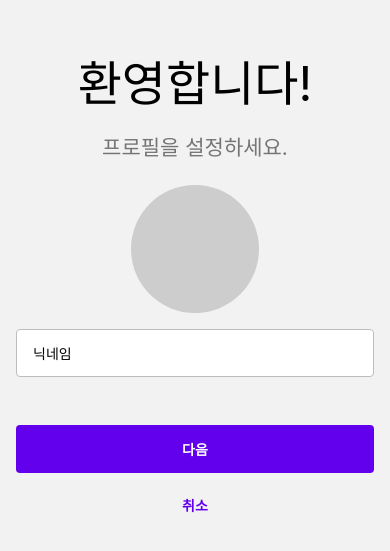
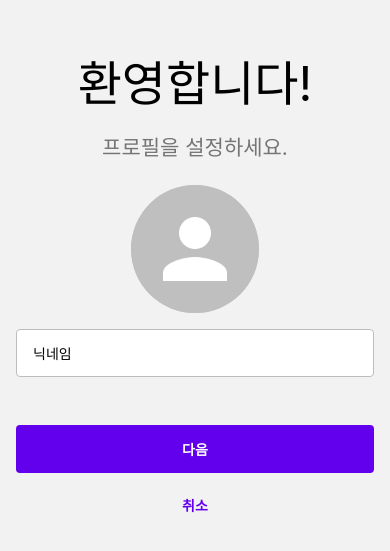
Before and after one commit to lumpenop/renadagi_exam_gallery, a React Native app: screen /Welcome in a window 390 px wide. Shown: the part 135-686 px from the top of the page. Built offline with nearby package versions, Linux system fonts and the light colour scheme; what @react-native-firebase/firestore would draw is missing.

Commit message:
firebase 는  설정이 쉽다..

```diff
--- a/App.tsx
+++ b/App.tsx
@@ -1,13 +1,15 @@
 import {NavigationContainer} from '@react-navigation/native';
 import React from 'react';
-import {StyleSheet} from 'react-native';
+import {UserContextProvider} from 'src/contexts/UserContext';
 import RootStack from 'src/screens/RootStack';
 
 const App = () => {
   return (
-    <NavigationContainer>
-      <RootStack />
-    </NavigationContainer>
+    <UserContextProvider>
+      <NavigationContainer>
+        <RootStack />
+      </NavigationContainer>
+    </UserContextProvider>
   );
 };
 
--- a/package.json
+++ b/package.json
@@ -18,6 +18,7 @@
     "@react-navigation/native-stack": "^6.9.12",
     "react": "18.2.0",
     "react-native": "0.71.7",
+    "react-native-image-picker": "^5.3.1",
     "react-native-safe-area-context": "^4.5.2",
     "react-native-screens": "^3.20.0"
   },
--- a/src/components/SetupProfile.tsx
+++ b/src/components/SetupProfile.tsx
@@ -1,33 +1,98 @@
 import {useNavigation, useRoute} from '@react-navigation/native';
 import React, {useState} from 'react';
-import {StyleSheet, View} from 'react-native';
+import {
+  ActivityIndicator,
+  Image,
+  Platform,
+  Pressable,
+  StyleSheet,
+  View,
+} from 'react-native';
+import {useUserContext} from 'src/contexts/UserContext';
 import {signOut} from '../lib/auth';
 import {createUser} from '../lib/users';
 import BorderedInput from './BorderedInput';
 import CustomButton from './CustomButton';
+import {launchImageLibrary} from 'react-native-image-picker';
+import storage from '@react-native-firebase/storage';
 
 function SetupProfile() {
   const [displayName, setDisplayName] = useState('');
   const navigation = useNavigation();
+  const {setUser} = useUserContext();
+  const [response, setResponse] = useState(null);
+  const [loading, setLoading] = useState(false);
 
   const {params} = useRoute();
   const {uid} = params || {};
 
-  const onSubmit = () => {
-    createUser({
+  const onSubmit = async () => {
+    setLoading(true);
+
+    let photoURL = null;
+
+    if (response) {
+      const asset = response.assets[0];
+      const extension = asset.fileName.split('.').pop(); // 확장자 추출
+      const reference = storage().ref(`/profile/${uid}.${extension}`);
+
+      if (Platform.OS === 'android') {
+        await reference.putString(asset.base64, 'base64', {
+          contentType: asset.type,
+        });
+      } else {
+        await reference.putFile(asset.uri);
+      }
+
+      photoURL = response ? await reference.getDownloadURL() : null;
+    }
+
+    const user = {
       id: uid,
       displayName,
-      photoURL: null,
-    });
+      photoURL,
+    };
+
+    createUser(user);
+    setUser(user);
   };
+
   const onCancel = () => {
     signOut();
     navigation.goBack();
   };
 
+  const onSelectImage = () => {
+    launchImageLibrary(
+      {
+        mediaType: 'photo',
+        maxWidth: 512,
+        maxHeight: 512,
+        includeBase64: Platform.OS === 'android',
+      },
+      res => {
+        if (res.didCancel) {
+          // 취소했을 경우
+          return;
+        }
+        // @ts-ignore
+        setResponse(res);
+      },
+    );
+  };
+
   return (
     <View style={styles.block}>
-      <View style={styles.circle} />
+      <Pressable onPress={onSelectImage}>
+        <Image
+          style={styles.circle}
+          source={
+            response
+              ? {uri: response?.assets[0]?.uri}
+              : require('src/assets/img.png')
+          }
+        />
+      </Pressable>
       <View style={styles.form}>
         <BorderedInput
           placeholder="닉네임"
@@ -36,10 +101,14 @@ function SetupProfile() {
           onSubmitEditing={onSubmit}
           returnKeyType="next"
         />
-        <View style={styles.buttons}>
-          <CustomButton title="다음" onPress={onSubmit} hasMarginBottom />
-          <CustomButton title="취소" onPress={onCancel} theme="secondary" />
-        </View>
+        {loading ? (
+          <ActivityIndicator size={32} color="#6200ee" style={styles.spinner} />
+        ) : (
+          <View style={styles.buttons}>
+            <CustomButton title="다음" onPress={onSubmit} hasMarginBottom />
+            <CustomButton title="취소" onPress={onCancel} theme="secondary" />
+          </View>
+        )}
       </View>
     </View>
   );
@@ -65,6 +134,7 @@ const styles = StyleSheet.create({
   buttons: {
     marginTop: 48,
   },
+  spinner: {},
 });
 
 export default SetupProfile;
--- a/src/contexts/UserContext.tsx
+++ b/src/contexts/UserContext.tsx
@@ -1,26 +1,24 @@
-import React, {createContext, useContext} from 'react';
-import {Text} from 'react-native';
+import React, {useContext, createContext, useState} from 'react';
 
 const UserContext = createContext(null);
 
-interface Props {
-  children: JSX.Element;
+export function UserContextProvider({children}) {
+  const [user, setUser] = useState(null);
+  return (
+    <UserContext.Provider
+      children={children}
+      value={{
+        user,
+        setUser,
+      }}
+    />
+  );
 }
 
-export const UserContextProvider: React.FC<Props> = ({children}) => {
-  const [user, setUser] = React.useState(null);
-
-  return (
-    <UserContext.Provider value={{user, setUser}} children={children}>
-      <Text>UserContext hi</Text>
-    </UserContext.Provider>
-  );
-};
-
-export const useUserContext = () => {
+export function useUserContext() {
   const userContext = useContext(UserContext);
   if (!userContext) {
     throw new Error('UserContext.Provider is not found');
   }
   return userContext;
-};
+}
--- /dev/null
+++ b/src/screens/MainTab.tsx
@@ -0,0 +1,32 @@
+import React from 'react';
+import {Image, StyleSheet, Text, View} from 'react-native';
+import {useUserContext} from '../contexts/UserContext';
+
+function MainTab() {
+  const {user} = useUserContext();
+  return (
+    <View style={styles.block}>
+      {user.photoURL && (
+        <Image
+          source={{uri: user.photoURL}}
+          style={{width: 128, height: 128, marginBottom: 16}}
+          resizeMode="cover"
+        />
+      )}
+      <Text style={styles.text}>Hello, {user.displayName}</Text>
+    </View>
+  );
+}
+
+const styles = StyleSheet.create({
+  block: {
+    flex: 1,
+    alignItems: 'center',
+    justifyContent: 'center',
+  },
+  text: {
+    fontSize: 24,
+  },
+});
+
+export default MainTab;
--- a/src/screens/RootStack.tsx
+++ b/src/screens/RootStack.tsx
@@ -1,14 +1,27 @@
 import React from 'react';
 import {createNativeStackNavigator} from '@react-navigation/native-stack';
 import {StyleSheet} from 'react-native';
+import {useUserContext} from 'src/contexts/UserContext';
+import MainTab from 'src/screens/MainTab';
 import SignInScreen from 'src/screens/SignInScreen';
 import WelcomeScreen from 'src/screens/WelcomeScreen';
 
 const Stack = createNativeStackNavigator();
 
-const RootStack = () => {
+function RootStack() {
+  const {user} = useUserContext();
   return (
     <Stack.Navigator>
+      {user ? (
+        <>
+          <Stack.Screen
+            name="MainTab"
+            component={MainTab}
+            options={{headerShown: false}}
+          />
+        </>
+      ) : (
+        <>
           <Stack.Screen
             name="SignIn"
             component={SignInScreen}
@@ -19,12 +32,10 @@ const RootStack = () => {
             component={WelcomeScreen}
             options={{headerShown: false}}
           />
+        </>
+      )}
     </Stack.Navigator>
   );
-};
-
-const styles = StyleSheet.create({
-  block: {},
-});
+}
 
 export default RootStack;
--- a/src/screens/SignInScreen.tsx
+++ b/src/screens/SignInScreen.tsx
@@ -9,6 +9,7 @@ import {
   View,
 } from 'react-native';
 import {SafeAreaView} from 'react-native-safe-area-context';
+import {useUserContext} from 'src/contexts/UserContext';
 import {getUser} from 'src/lib/users';
 import SignButtons from '../components/SignButtons';
 import SignInForm from '../components/SignForm';
@@ -16,13 +17,14 @@ import {signIn, signUp} from '../lib/auth';
 
 function SignInScreen({navigation, route}) {
   const [loading, setLoading] = useState();
-
+  const {setUser} = useUserContext();
   const {isSignUp} = route.params || {};
   const [form, setForm] = useState({
     email: '',
     password: '',
     confirmPassword: '',
   });
+
   const createChangeTextHandler = name => value => {
     setForm({...form, [name]: value});
   };
@@ -46,7 +48,7 @@ function SignInScreen({navigation, route}) {
       if (!profile) {
         navigation.navigate('Welcome', {uid: user.uid});
       } else {
-        // 구현 예정
+        setUser(profile);
       }
     } catch (e) {
       const messages = {
```
Also changed, not shown: src/assets/img.png (added), 4 other files (tests, documents, lock files or other folders). Lines whose indentation alone changed are shown as unchanged.
